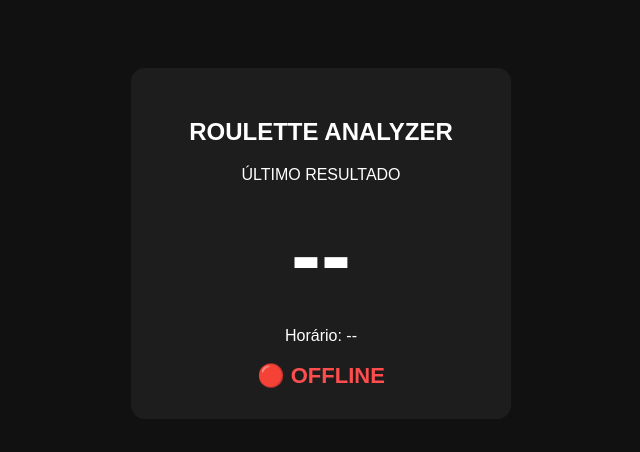
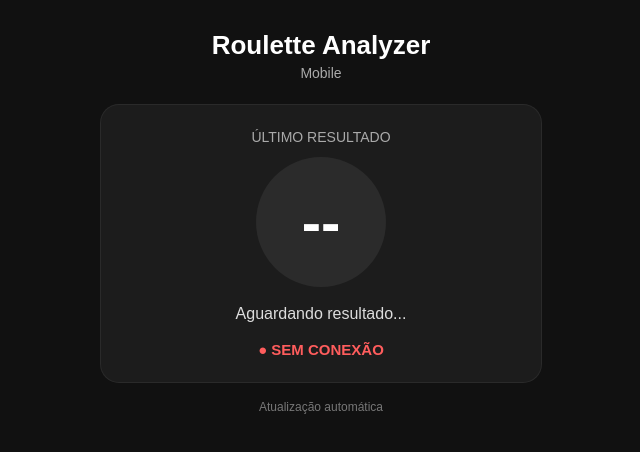
Before and after one commit to ricardoluisdelima100-dotcom/roulette-api, a website: page index.html in a window 1280 px wide. Shown: the whole page, without its empty margins (319-959 px from the left). Drawn offline with Linux system fonts and the light colour scheme; no server answers.

Commit message:
Update index.html

```diff
--- a/index.html
+++ b/index.html
@@ -1,91 +1,206 @@
 <!DOCTYPE html>
 <html lang="pt-BR">
 <head>
-  <meta charset="UTF-8">
-  <meta name="viewport" content="width=device-width, initial-scale=1.0">
-  <title>Roulette Analyzer</title>
+  <meta charset="UTF-8" />
+  <meta name="viewport" content="width=device-width, initial-scale=1.0" />
+  <title>Roulette Analyzer Mobile</title>
 
   <style>
+    * {
+      box-sizing: border-box;
+    }
+
     body {
-      font-family: Arial, sans-serif;
+      margin: 0;
+      min-height: 100vh;
       background: #111;
-      color: white;
+      color: #fff;
+      font-family: Arial, Helvetica, sans-serif;
+      display: flex;
+      justify-content: center;
+      align-items: flex-start;
+    }
+
+    .app {
+      width: 100%;
+      max-width: 480px;
+      padding: 20px;
+    }
+
+    .titulo {
       text-align: center;
-      padding-top: 60px;
+      font-size: 26px;
+      font-weight: bold;
+      margin-top: 10px;
+      margin-bottom: 4px;
+    }
+
+    .subtitulo {
+      text-align: center;
+      color: #aaa;
+      font-size: 14px;
+      margin-bottom: 24px;
     }
 
     .card {
-      width: 320px;
-      margin: auto;
-      background: #1d1d1d;
-      padding: 30px;
-      border-radius: 14px;
+      background: #1c1c1c;
+      border-radius: 18px;
+      padding: 24px;
+      text-align: center;
+      box-shadow: 0 0 0 1px #2a2a2a;
     }
 
-    #numero {
-      font-size: 90px;
-      font-weight: bold;
-      margin: 20px 0;
+    .rotulo {
+      font-size: 14px;
+      color: #aaa;
+      margin-bottom: 12px;
     }
 
-    #status {
-      font-size: 22px;
+    .numero {
+      width: 130px;
+      height: 130px;
+      margin: 0 auto 18px;
+      border-radius: 50%;
+      display: flex;
+      align-items: center;
+      justify-content: center;
+      font-size: 58px;
+      font-weight: bold;
+      background: #2b2b2b;
+    }
+
+    .vermelho {
+      background: #b31313;
+    }
+
+    .preto {
+      background: #181818;
+      border: 2px solid #444;
+    }
+
+    .verde {
+      background: #0c7a34;
+    }
+
+    .horario {
+      font-size: 16px;
+      margin-top: 8px;
+      color: #ddd;
+    }
+
+    .status {
+      margin-top: 18px;
+      font-size: 15px;
       font-weight: bold;
     }
 
     .online {
-      color: #21d07a;
+      color: #31d36b;
     }
 
     .offline {
-      color: #ff4d4d;
+      color: #ff5d5d;
+    }
+
+    .atualizacao {
+      text-align: center;
+      margin-top: 18px;
+      font-size: 12px;
+      color: #777;
     }
   </style>
 </head>
 
 <body>
+  <div class="app">
+    <div class="titulo">Roulette Analyzer</div>
+    <div class="subtitulo">Mobile</div>
 
-  <div class="card">
-    <h2>ROULETTE ANALYZER</h2>
+    <div class="card">
+      <div class="rotulo">ÚLTIMO RESULTADO</div>
 
-    <div>ÚLTIMO RESULTADO</div>
+      <div id="numero" class="numero">--</div>
 
-    <div id="numero">--</div>
+      <div id="horario" class="horario">
+        Aguardando resultado...
+      </div>
 
-    <div id="horario">Horário: --</div>
+      <div id="status" class="status offline">
+        ● OFFLINE
+      </div>
+    </div>
 
-    <br>
-
-    <div id="status" class="offline">
-      🔴 OFFLINE
+    <div id="atualizacao" class="atualizacao">
+      Atualização automática
     </div>
   </div>
 
   <script>
+    const vermelhos = new Set([
+      1, 3, 5, 7, 9,
+      12, 14, 16, 18,
+      19, 21, 23, 25, 27,
+      30, 32, 34, 36
+    ]);
+
+    function classeNumero(numero) {
+      if (numero === 0) return "verde";
+      if (vermelhos.has(numero)) return "vermelho";
+      return "preto";
+    }
+
     async function atualizar() {
       try {
-        const resposta = await fetch("/estado");
-        const estado = await resposta.json();
+        const resposta = await fetch("/estado", {
+          cache: "no-store"
+        });
 
-        document.getElementById("numero").textContent =
-          estado.numero ?? "--";
-
-        document.getElementById("horario").textContent =
-          "Horário: " + (estado.horario ?? "--");
-
-        const status = document.getElementById("status");
-
-        if (estado.online) {
-          status.textContent = "🟢 ONLINE";
-          status.className = "online";
-        } else {
-          status.textContent = "🔴 OFFLINE";
-          status.className = "offline";
+        if (!resposta.ok) {
+          throw new Error("Falha ao consultar estado");
         }
 
+        const dados = await resposta.json();
+
+        const numeroEl = document.getElementById("numero");
+        const horarioEl = document.getElementById("horario");
+        const statusEl = document.getElementById("status");
+        const atualizacaoEl = document.getElementById("atualizacao");
+
+        if (
+          dados.numero === null ||
+          dados.numero === undefined
+        ) {
+          numeroEl.textContent = "--";
+          numeroEl.className = "numero";
+        } else {
+          const numero = Number(dados.numero);
+
+          numeroEl.textContent = numero;
+          numeroEl.className =
+            "numero " + classeNumero(numero);
+        }
+
+        horarioEl.textContent =
+          dados.horario
+            ? "Horário: " + dados.horario
+            : "Aguardando resultado...";
+
+        if (dados.online) {
+          statusEl.textContent = "● ONLINE";
+          statusEl.className = "status online";
+        } else {
+          statusEl.textContent = "● OFFLINE";
+          statusEl.className = "status offline";
+        }
+
+        atualizacaoEl.textContent =
+          "Atualizado às " +
+          new Date().toLocaleTimeString("pt-BR");
       } catch (erro) {
-        document.getElementById("status").textContent =
-          "🔴 OFFLINE";
+        const statusEl = document.getElementById("status");
+
+        statusEl.textContent = "● SEM CONEXÃO";
+        statusEl.className = "status offline";
       }
     }
 
@@ -93,6 +208,5 @@
 
     setInterval(atualizar, 1000);
   </script>
-
 </body>
 </html>
```
